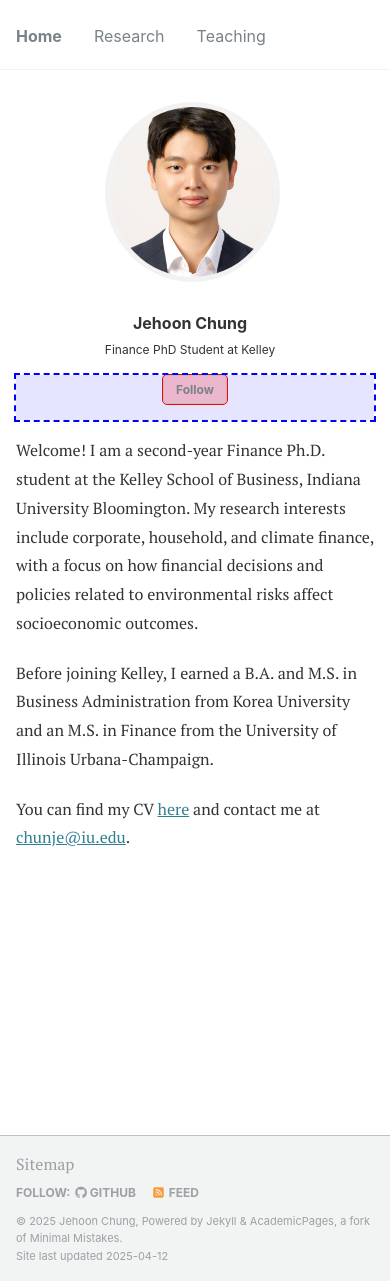
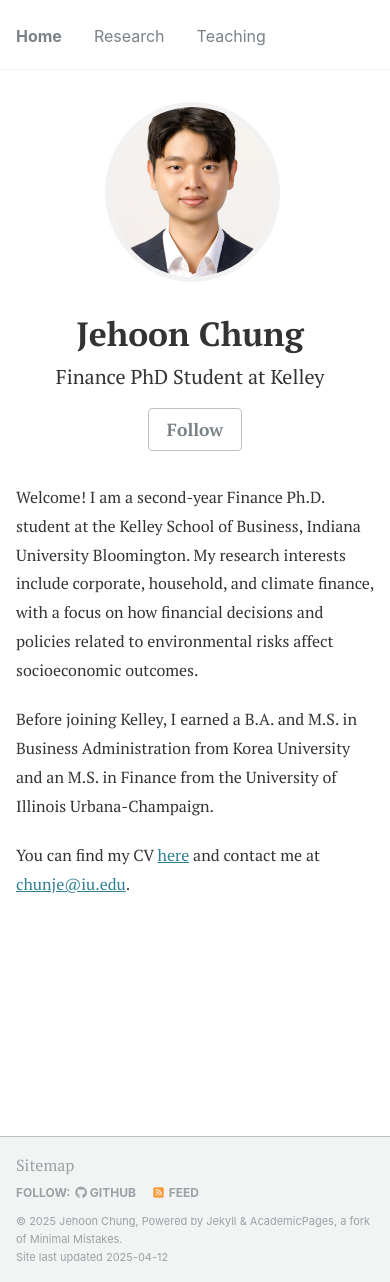
Before and after one commit to JehoonChung/jehoonchung.github.io, a Jekyll site: the page built from _pages/about.md, in a window 390 px wide and 1282 px high. Built offline with Jekyll 4.4.1, drawn with Linux system fonts in a browser that asks for light colours.

Commit message:
Update _custom.scss

```diff
--- a/_sass/_custom.scss
+++ b/_sass/_custom.scss
@@ -1,21 +1,16 @@
 /* ==========================================================================
-   Mobile Profile Centering with Follow Button Diagnostics
+   Mobile Profile Centering with Follow Button Diagnostics + Font Styling
    ========================================================================== */
 
+/* Global PT Serif font application */
+.author__name,
+.author__bio,
+.author__urls-wrapper .btn--inverse {
+  font-family: 'PT Serif', serif !important;
+}
+
 @media screen and (max-width: 768px) {
-  /* Debug container for Follow button */
-  .author__urls-wrapper {
-    background-color: rgba(0, 0, 255, 0.1) !important; /* Light blue background */
-    outline: 2px dashed blue !important; /* Blue dashed border */
-
-    /* Debug button container */
-    .btn--inverse {
-      background-color: rgba(255, 0, 0, 0.2) !important; /* Light red fill */
-      outline: 1px solid red !important; /* Red border */
-    }
-  }
-
-  /* Your existing perfect avatar and text centering */
+  /* Your existing perfect avatar and text centering (unchanged) */
   .author__avatar,
   .author__avatar img {
     margin: 0 !important;
@@ -41,6 +36,7 @@
     }
   }
 
+  /* Name & Description with larger mobile fonts */
   .author__content {
     display: flex !important;
     flex-direction: column !important;
@@ -58,10 +54,15 @@
 
     .author__name {
       margin-bottom: 0.5rem !important;
+      font-size: 2.1rem !important; /* Increased from 2rem */
+    }
+
+    .author__bio {
+      font-size: 1.25rem !important; /* Increased from 1.2rem */
     }
   }
 
-  /* Follow Button Centering Attempt */
+  /* Follow Button Centering (unchanged structure) */
   .author__urls-wrapper {
     display: flex !important;
     flex-direction: column !important;
@@ -76,6 +77,7 @@
       margin: 0 auto 1rem !important;
       width: auto !important;
       order: -1 !important;
+      font-size: 1.1rem !important; /* Slightly larger button text */
     }
 
     .social-icons {
```
